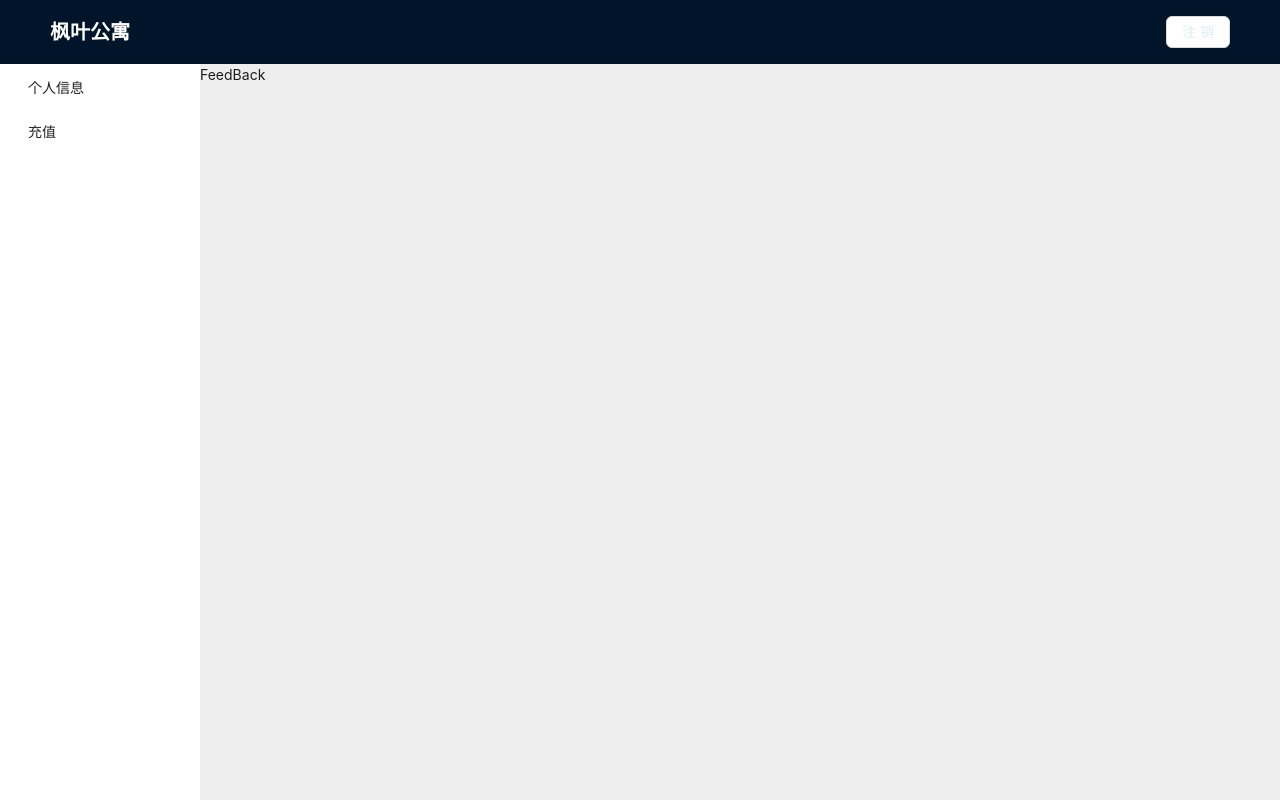
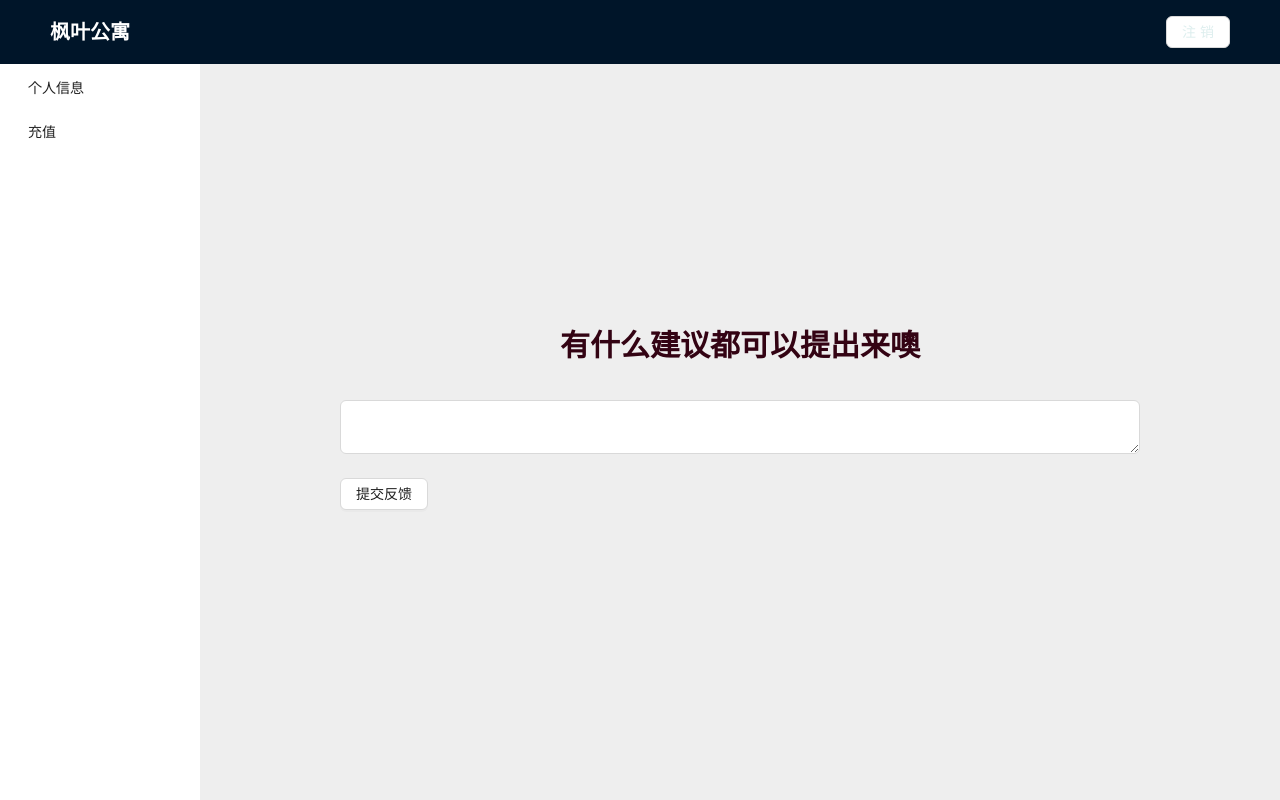
Before and after one commit to BK201-Drama/reality_frontend, a React (Vite) app: page /feedback in a window 1280 px wide. Built offline with nearby package versions, Linux system fonts and the light colour scheme.

Commit message:
feat: add feedback

```diff
--- /dev/null
+++ b/src/domains/feedBack/reposity/index.tsx
@@ -0,0 +1,3 @@
+import { post } from "../../../core/services/axios";
+
+export const feedBack = (params: { userId: number; feedback: string }) => post('/user/feedback', params)
--- a/src/pages/Feedback/index.tsx
+++ b/src/pages/Feedback/index.tsx
@@ -1,8 +1,30 @@
+import { Button, Form, Input } from "antd"
+import { useStores } from "../../core/stores"
+
+const { Item } = Form
 
 const FeedBack = () => {
-    return (
-        <div>FeedBack</div>
-    )
+  const { userStore } = useStores()
+  const finish = (e: { feedback?: string }) => {
+    console.log({
+      ...e,
+      userId: userStore.id,
+    })
+  }
+  return (
+
+    <div className="justify-center items-center flex h-full w-full flex-col gap-[40px]">
+      <h1>有什么建议都可以提出来噢</h1>
+      <Form onFinish={finish} className="w-[800px] justify-center flex flex-col">
+        <Item name="feedback">
+          <Input.TextArea />
+        </Item>
+        <Item>
+          <Button htmlType="submit">提交反馈</Button>
+        </Item>
+      </Form>
+    </div>
+  )
 }
 
 export default FeedBack
```
